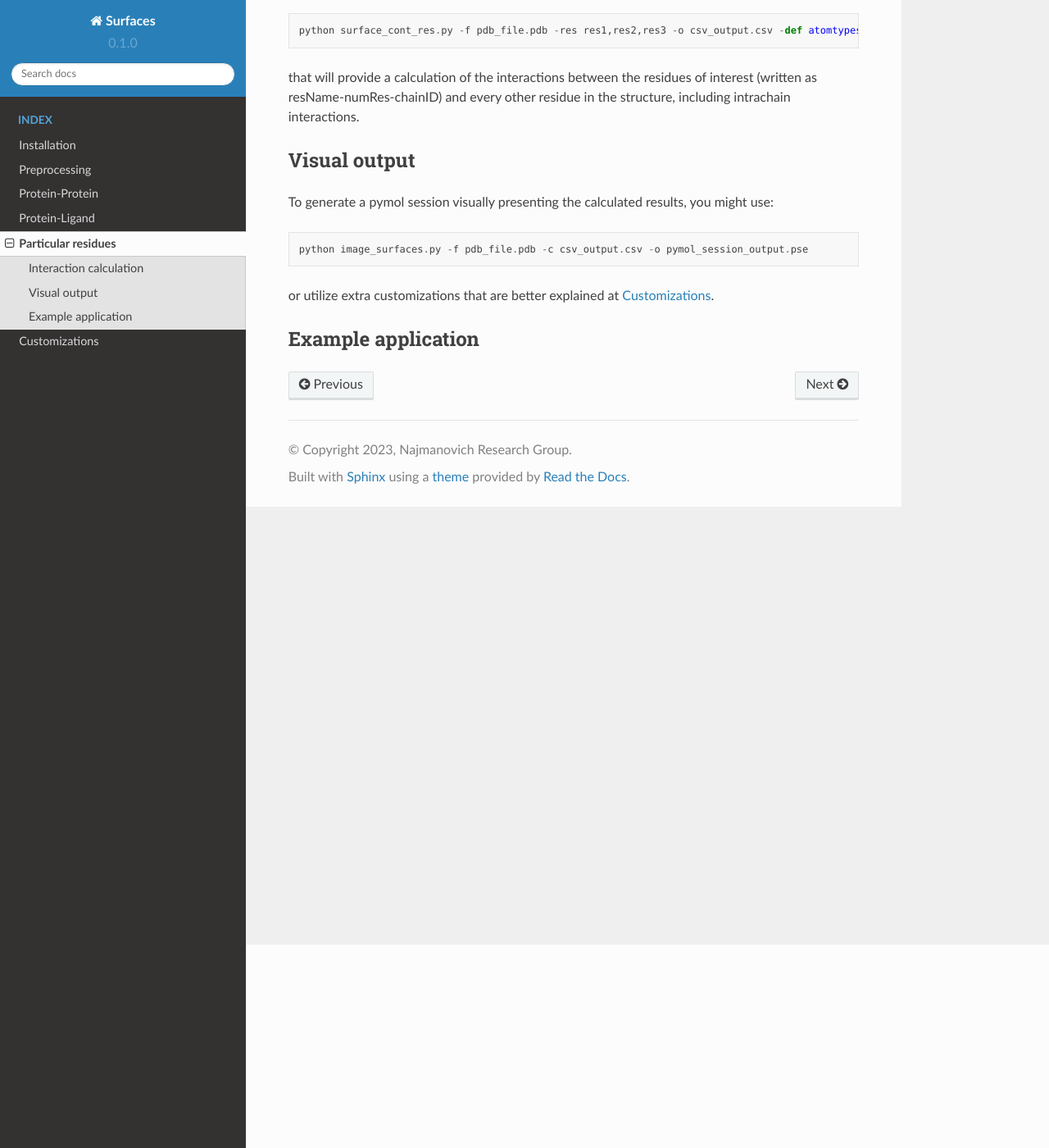
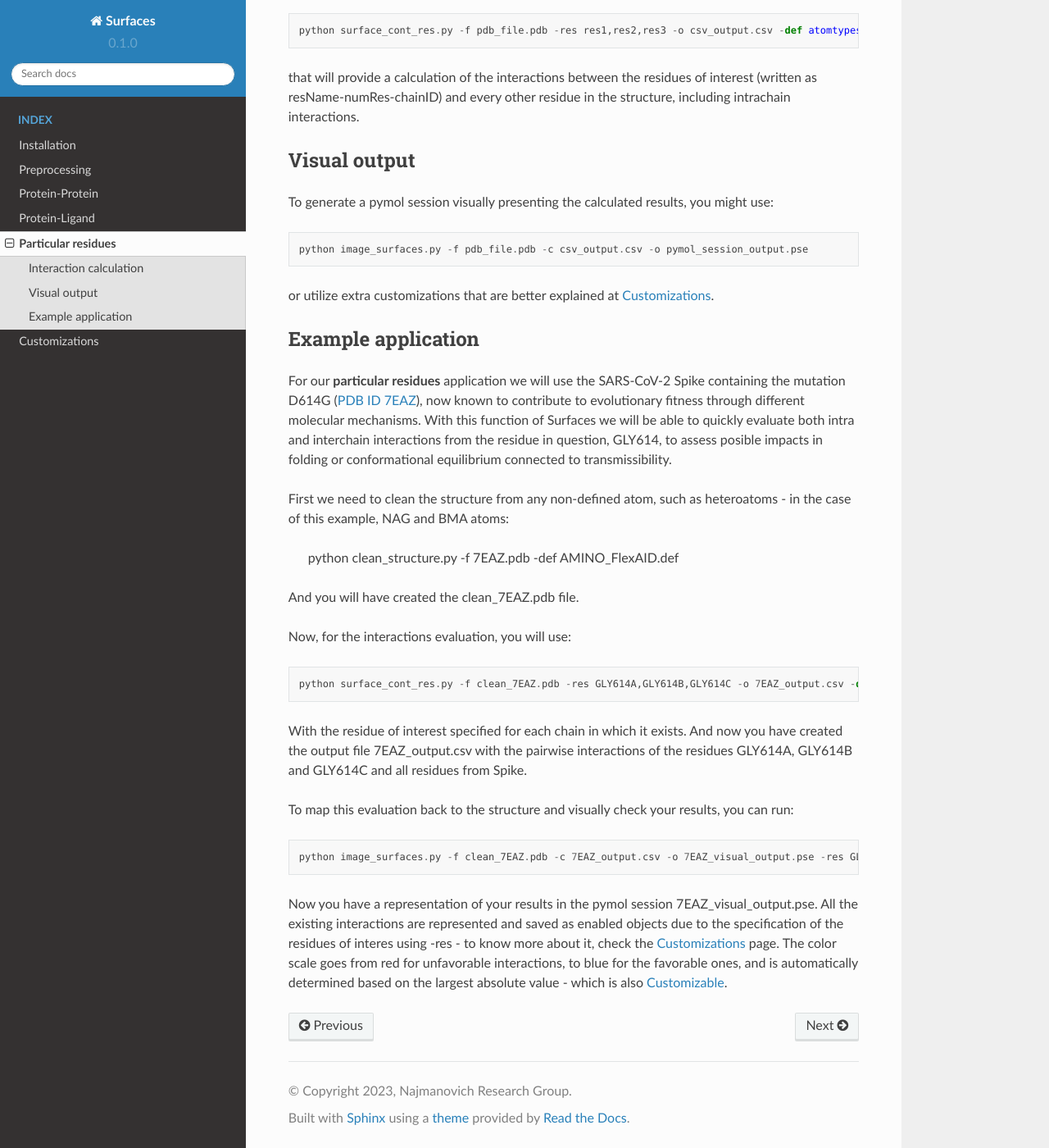
Before and after one commit to nataliateruel/Surfaces_tutorial, a Sphinx documentation site: the page built from docs/source/Particular_residues.rst, in a window 1280 px wide and 1400 px high, scrolled down 248 px. Shown: the whole window at 82% size. Built offline with Sphinx 7.4.7 and the Read the Docs theme 2.0.0, drawn with Linux system fonts in a browser that asks for light colours.

Commit message:
Update Particular_residues.rst

```diff
--- a/docs/source/Particular_residues.rst
+++ b/docs/source/Particular_residues.rst
@@ -21,3 +21,23 @@ or utilize extra customizations that are better explained at `Customizations <ht
 
 Example application
 ----------------
+
+For our **particular residues** application we will use the SARS-CoV-2 Spike containing the mutation D614G (`PDB ID 7EAZ <https://www.rcsb.org/structure/7eaz>`_), now known to contribute to evolutionary fitness through different molecular mechanisms. With this function of Surfaces we will be able to quickly evaluate both intra and interchain interactions from the residue in question, GLY614, to assess posible impacts in folding or conformational equilibrium connected to transmissibility.
+
+First we need to clean the structure from any non-defined atom, such as heteroatoms - in the case of this example, NAG and BMA atoms:
+
+      python clean_structure.py -f 7EAZ.pdb -def AMINO_FlexAID.def
+
+And you will have created the clean_7EAZ.pdb file.
+
+Now, for the interactions evaluation, you will use::
+
+      python surface_cont_res.py -f clean_7EAZ.pdb -res GLY614A,GLY614B,GLY614C -o 7EAZ_output.csv -def AMINO_FlexAID.def -dat FlexAID.dat
+
+With the residue of interest specified for each chain in which it exists. And now you have created the output file 7EAZ_output.csv with the pairwise interactions of the residues GLY614A, GLY614B and GLY614C and all residues from Spike.
+
+To map this evaluation back to the structure and visually check your results, you can run::
+
+      python image_surfaces.py -f clean_7EAZ.pdb -c 7EAZ_output.csv -o 7EAZ_visual_output.pse -res GLY614A,GLY614B,GLY614C
+
+Now you have a representation of your results in the pymol session 7EAZ_visual_output.pse. All the existing interactions are represented and saved as enabled objects due to the specification of the residues of interes using -res - to know more about it, check the `Customizations <https://surfaces-tutorial.readthedocs.io/en/latest/Customizations.html#visual-outputs>`_ page. The color scale goes from red for unfavorable interactions, to blue for the favorable ones, and is automatically determined based on the largest absolute value - which is also `Customizable <https://surfaces-tutorial.readthedocs.io/en/latest/Customizations.html#visual-outputs>`_.
```
